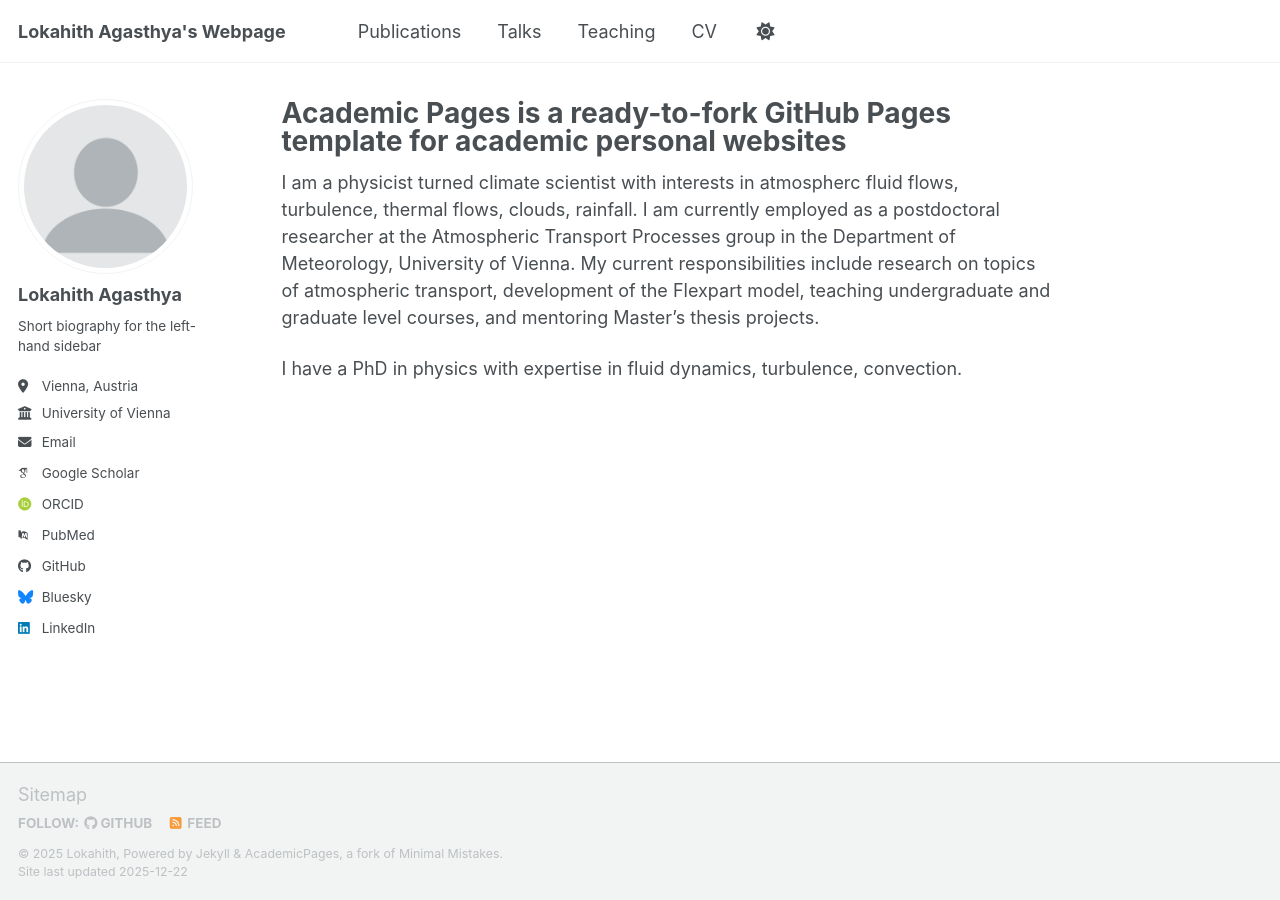
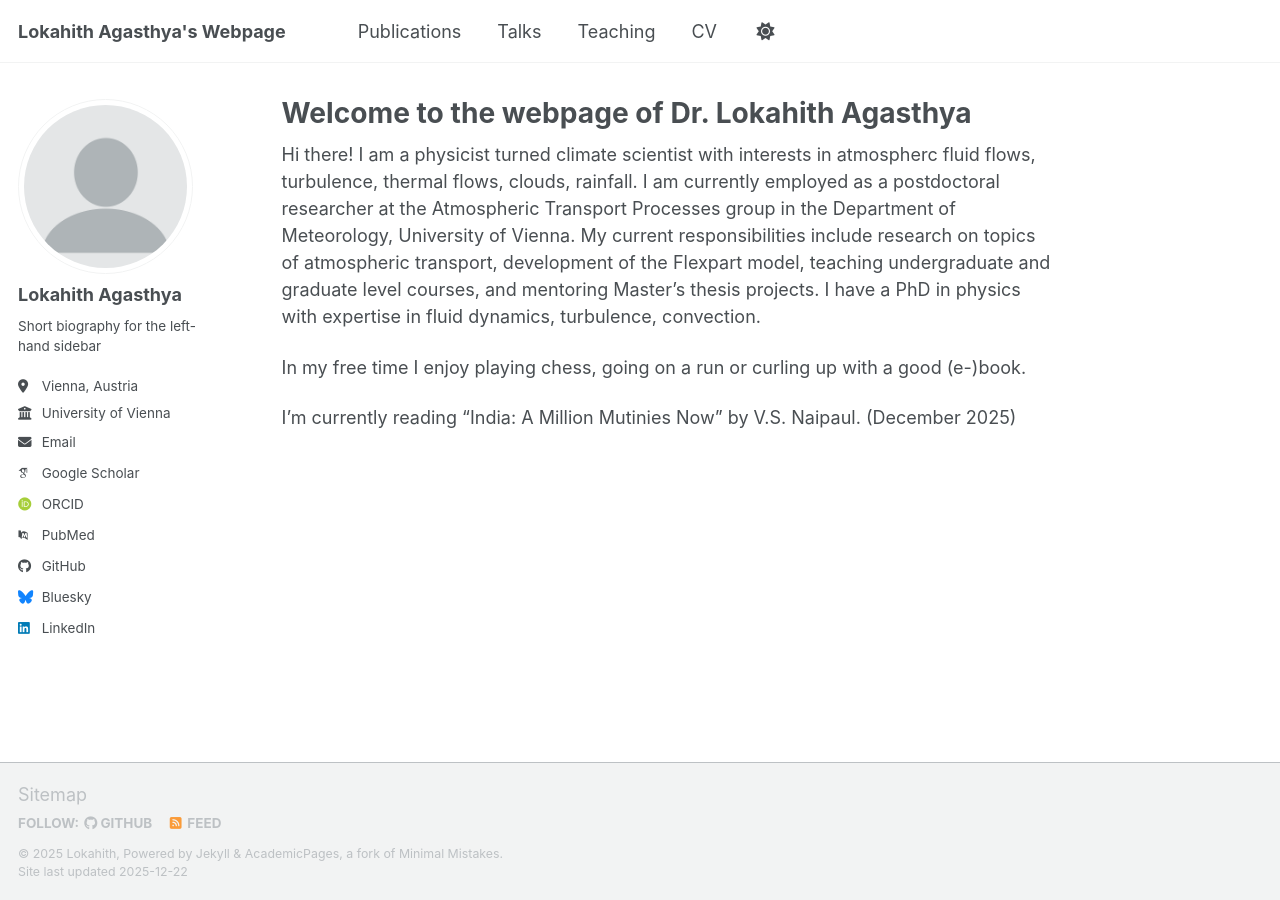
Before and after one commit to Lokahith-Agasthya/lokahith-agasthya.github.io, a Jekyll site: the page built from _pages/about.md, in a window 1280 px wide. Built offline with Jekyll 4.4.1, drawn with Linux system fonts in a browser that asks for light colours; some web fonts are replaced; a script bundle is joined from its source files by our own code; library files that are not in the unit come from our copies.

Commit message:
Editing about section

```diff
--- a/_pages/about.md
+++ b/_pages/about.md
@@ -1,11 +1,13 @@
 ---
 permalink: /
-title: "Academic Pages is a ready-to-fork GitHub Pages template for academic personal websites"
+title: "Welcome to the webpage of Dr. Lokahith Agasthya"
 author_profile: true
 redirect_from:
   - /about/
   - /about.html
 ---
-I am a physicist turned climate scientist with interests in atmospherc fluid flows, turbulence, thermal flows, clouds, rainfall. I am currently employed as a postdoctoral researcher at the Atmospheric Transport Processes group in the Department of Meteorology, University of Vienna. My current responsibilities include research on topics of atmospheric transport, development of the Flexpart model, teaching undergraduate and graduate level courses, and mentoring Master's thesis projects.
+Hi there! I am a physicist turned climate scientist with interests in atmospherc fluid flows, turbulence, thermal flows, clouds, rainfall. I am currently employed as a postdoctoral researcher at the Atmospheric Transport Processes group in the Department of Meteorology, University of Vienna. My current responsibilities include research on topics of atmospheric transport, development of the Flexpart model, teaching undergraduate and graduate level courses, and mentoring Master's thesis projects. I have a PhD in physics with expertise in fluid dynamics, turbulence, convection.
 
-I have a PhD in physics with expertise in fluid dynamics, turbulence, convection.
+In my free time I enjoy playing chess, going on a run or curling up with a good (e-)book.
+
+I'm currently reading "India: A Million Mutinies Now" by V.S. Naipaul. (December 2025)
```
